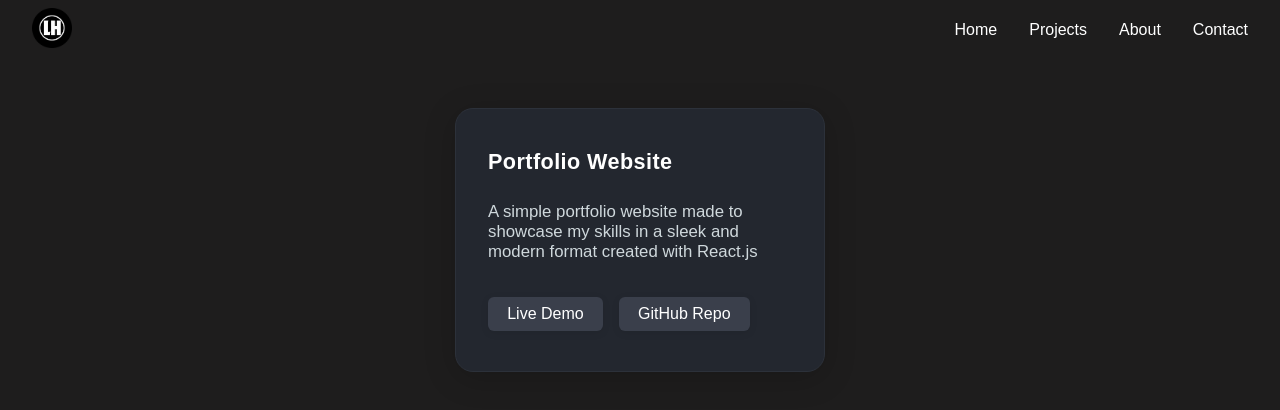
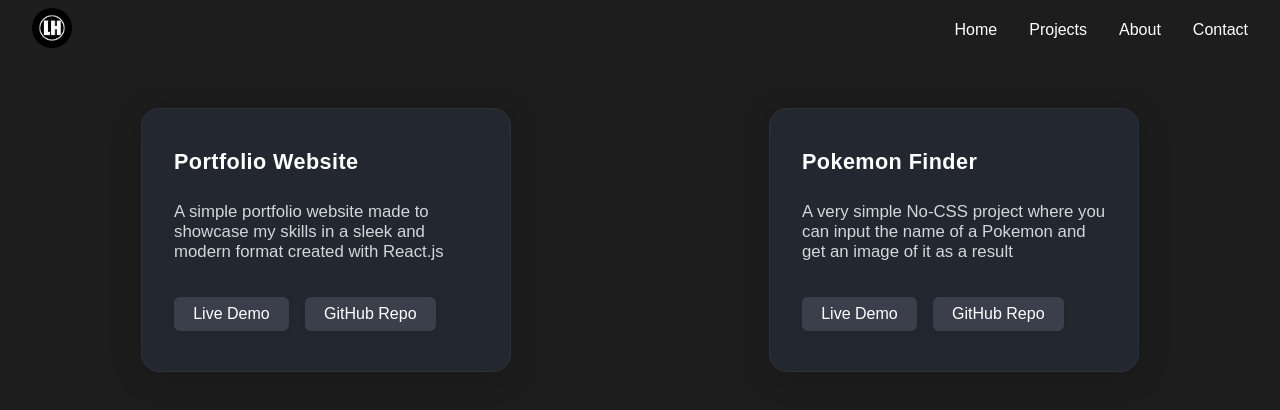
Before and after one commit to lakshinhemachandran/website, a React (Vite) app: page /projects in a window 1280 px wide. Shown: the top 410 px of the page. Built offline with nearby package versions, Linux system fonts and the light colour scheme.

Commit message:
Update Projects.jsx

```diff
--- a/src/pages/Projects.jsx
+++ b/src/pages/Projects.jsx
@@ -14,6 +14,12 @@ export default function Projects () {
       url="https://quantumdev.cc"
       github="https://github.com/lakshinhemachandran/website"
     />
+    <ProjectCard
+      title="Pokemon Finder"
+      description="A very simple No-CSS project where you can input the name of a Pokemon and get an image of it as a result"
+      url="https://pokemon-finder.quantumdev.cc"
+      github="https://github.com/lakshinhemachandran/Pokemon-Finder"
+    />
   </div>
 </>
     )
```
